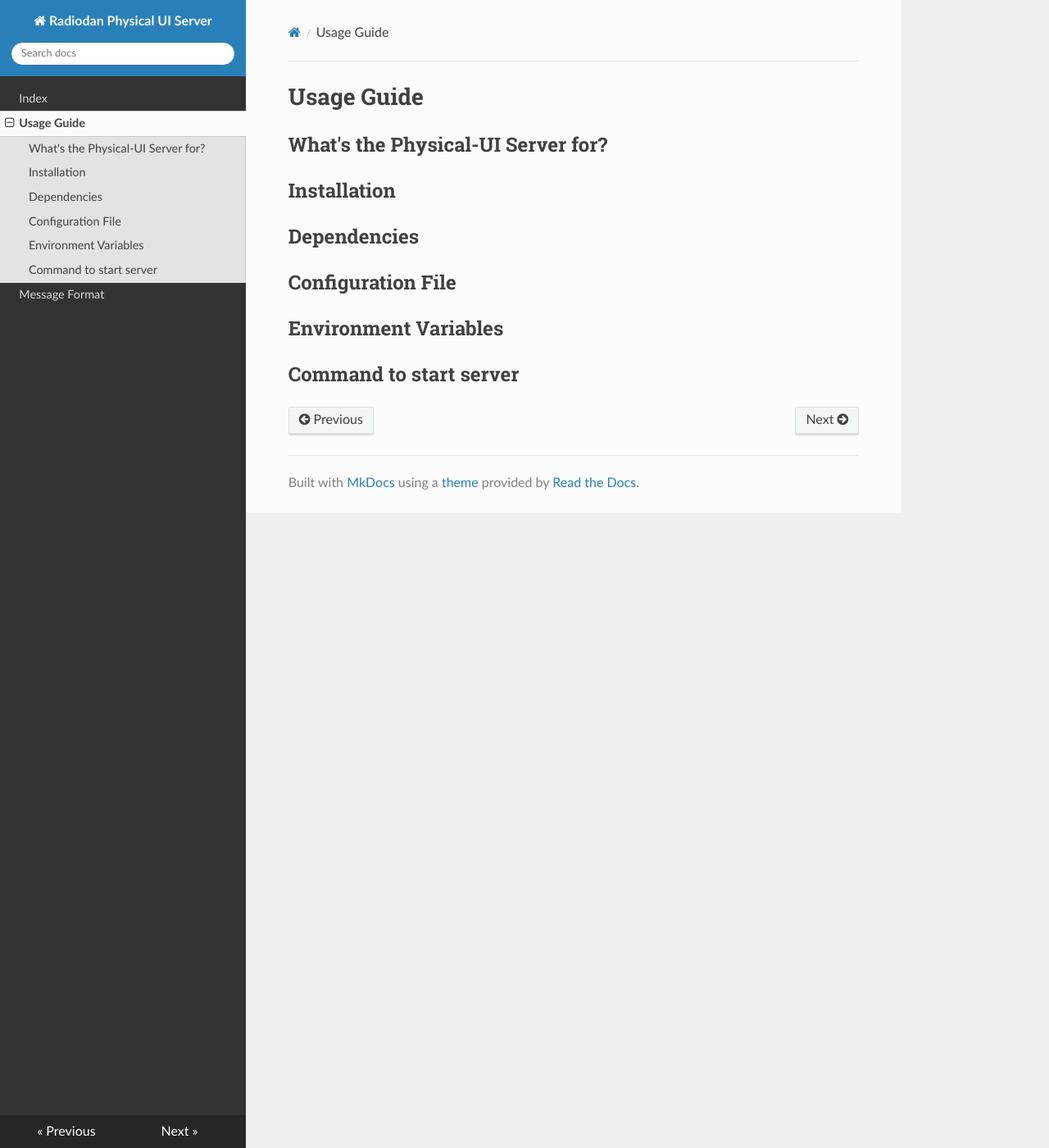
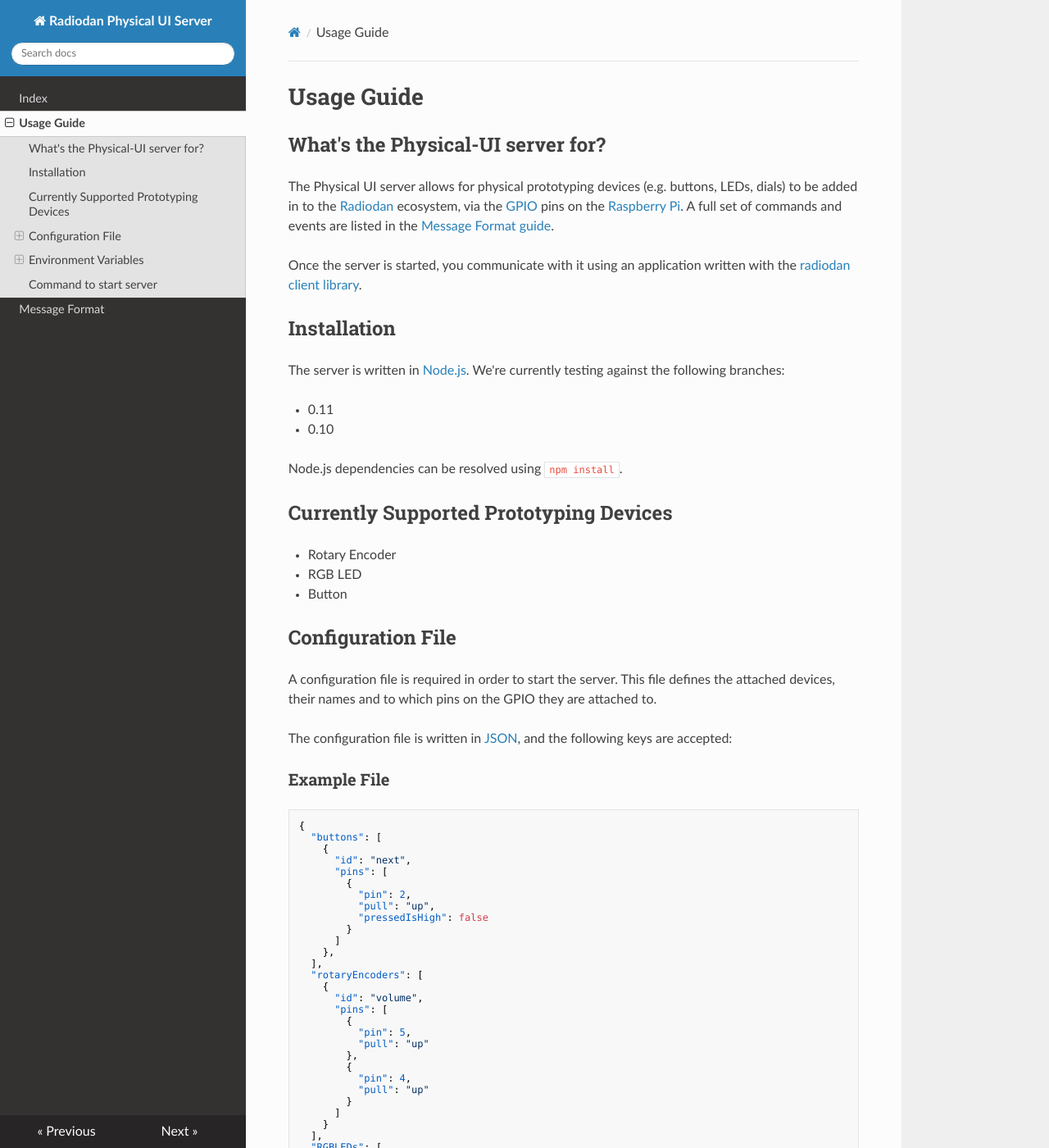
Before and after one commit to radiodan/physical-ui, an MkDocs documentation site: the page built from docs/usage.md, in a window 1280 px wide and 1400 px high. Shown: the whole window at 82% size. Built offline with MkDocs 1.6.1, drawn with Linux system fonts in a browser that asks for light colours; nearby versions of some CDN libraries; old or Windows-style settings are respelled for this version of MkDocs; some of the changed text lies outside the part shown.

Commit message:
Add to usage guide

````diff
--- a/docs/usage.md
+++ b/docs/usage.md
@@ -1,9 +1,102 @@
 # Usage Guide
 
-## What's the Physical-UI Server for?
+## What's the Physical-UI server for?
+
+The Physical UI server allows for physical prototyping devices (e.g. buttons,
+LEDs, dials) to be added in to the [Radiodan][-2] ecosystem, via the [GPIO][-1]
+pins on the [Raspberry Pi][0]. A full set of commands and events are listed in
+the [Message Format guide](message-format.md).
+
+Once the server is started, you communicate with it using an application
+written with the [radiodan client library][1].
 
 ## Installation
-## Dependencies
+
+The server is written in [Node.js][2]. We're currently testing against the
+following branches:
+
+* 0.11
+* 0.10
+
+Node.js dependencies can be resolved using `npm install`.
+
+## Currently Supported Prototyping Devices
+
+* Rotary Encoder
+* RGB LED
+* Button
+
 ## Configuration File
+
+A configuration file is required in order to start the server. This file defines
+the attached devices, their names and to which pins on the GPIO they are
+attached to.
+
+The configuration file is written in [JSON][3], and the following keys are
+accepted:
+
+### Example File
+```json
+{
+  "buttons": [
+    {
+      "id": "next",
+      "pins": [
+        {
+          "pin": 2,
+          "pull": "up",
+          "pressedIsHigh": false
+        }
+      ]
+    },
+  ],
+  "rotaryEncoders": [
+    {
+      "id": "volume",
+      "pins": [
+        {
+          "pin": 5,
+          "pull": "up"
+        },
+        {
+          "pin": 4,
+          "pull": "up"
+        }
+      ]
+    }
+  ],
+  "RGBLEDs": [
+    {
+      "id": "power",
+      "pins": [6,10,11],
+      "colour": [200, 200, 200],
+      "transitions": {
+        "duration": 750
+      },
+      "initialTransition": {
+        "duration": 5000,
+        "yoyo": true
+      }
+    }
+  ]
+}
+```
+
 ## Environment Variables
+
+### LOG_LEVEL
+Defines the verbosity of logging in the system. Supported levels: `debug, info,
+warn, error, silent`.
+
+Logger writes to `STDOUT`.
+
 ## Command to start server
+
+`./bin/server <path to config json>`
+
+[-2]: http://radiodan.net
+[-1]: http://www.raspberrypi.org/documentation/usage/gpio/
+[0]: http://www.raspberrypi.org/help/what-is-a-raspberry-pi/
+[1]: https://github.com/radiodan/radiodan-client.js
+[2]: http://nodejs.org
+[3]: http://json.org
````
